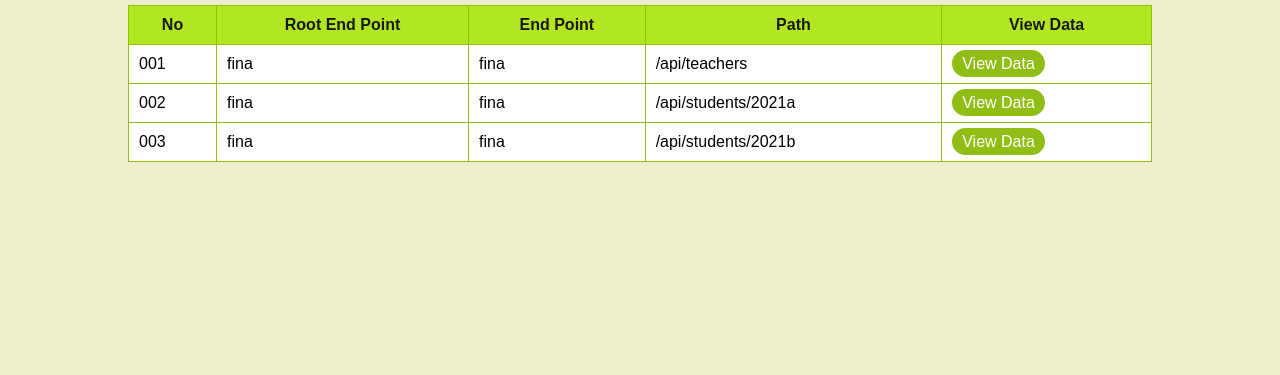
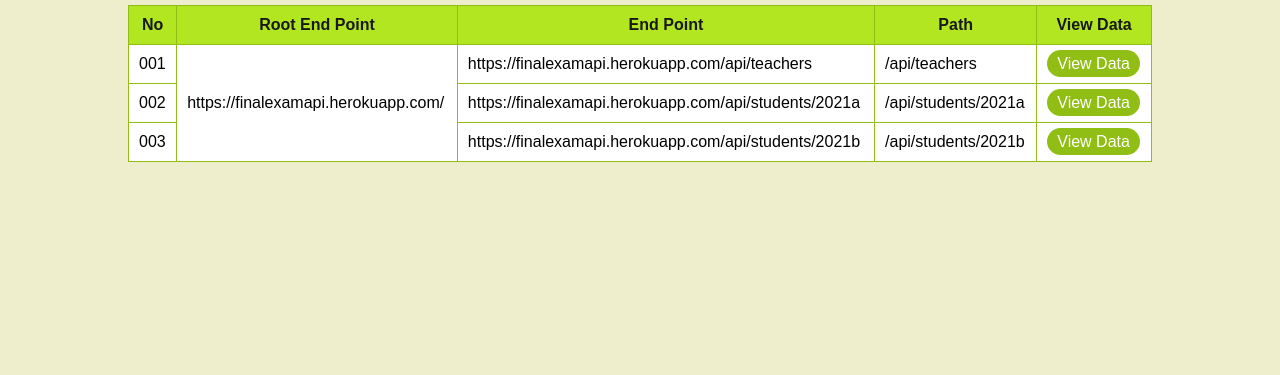
Before and after one commit to phean-lab/nodejs_test, a website: page public/index.html in a window 1280 px wide. Shown: the part 425-800 px from the top of the page. Drawn offline with Linux system fonts and the light colour scheme.

Commit message:
update table

```diff
--- a/public/index.html
+++ b/public/index.html
@@ -6,6 +6,7 @@
     <meta name="viewport" content="width=device-width, initial-scale=1.0">
     <title>Final Exam</title>
     <link rel="stylesheet" href="css/app.css">
+    <link rel="shortcut icon" href="icons/logo.png" type="image/x-icon">
 </head>
 <body>
     <div class="headers">
@@ -25,22 +26,20 @@
             <tbody>
                 <tr>
                     <td>001</td>
-                    <td>fina</td>
-                    <td>fina</td>
+                    <td rowspan="3">https://finalexamapi.herokuapp.com/</td>
+                    <td>https://finalexamapi.herokuapp.com/api/teachers</td>
                     <td>/api/teachers</td>
                     <td><a href="/api/teachers" class="view" target="_blank">View Data</a></td>
                 </tr>
                 <tr>
                     <td>002</td>
-                    <td>fina</td>
-                    <td>fina</td>
+                    <td>https://finalexamapi.herokuapp.com/api/students/2021a</td>
                     <td>/api/students/2021a</td>
-                    <td><a href="/api/teachers" class="view" target="_blank">View Data</a></td>
+                    <td><a href="/api/students/2021a" class="view" target="_blank">View Data</a></td>
                 </tr>
                 <tr>
                     <td>003</td>
-                    <td>fina</td>
-                    <td>fina</td>
+                    <td>https://finalexamapi.herokuapp.com/api/students/2021b</td>
                     <td>/api/students/2021b</td>
                     <td><a href="/api/students/2021b" class="view" target="_blank">View Data</a></td>
                 </tr>
```
Also changed, not shown: public/icons/logo.png (added).
